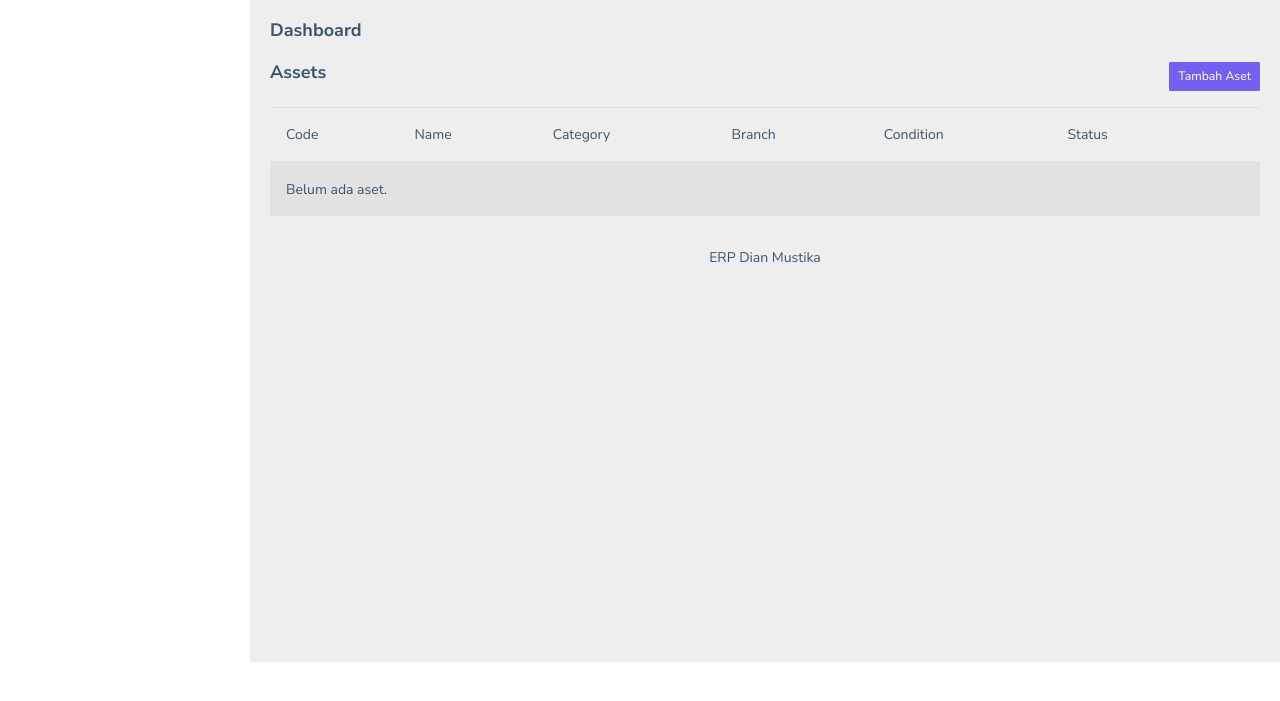
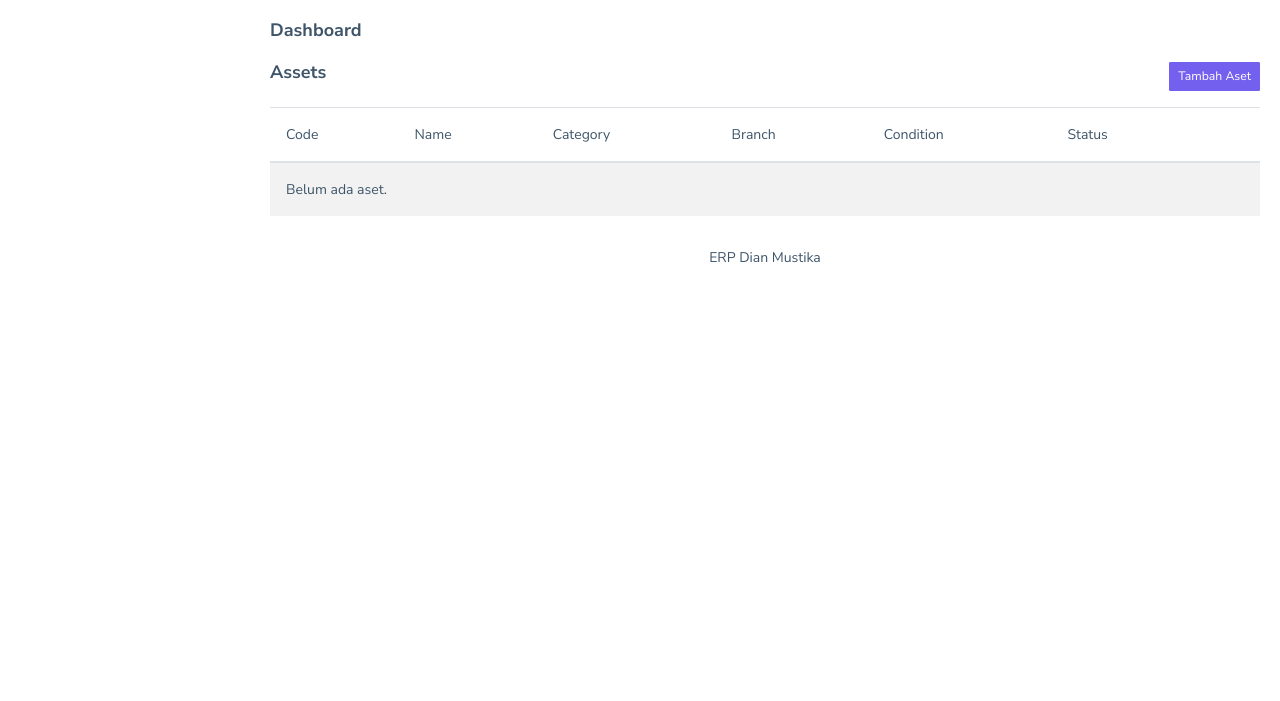
Before and after one commit to ardiandp/ERP, a Laravel app: template resources/views/assets/index.blade.php in a window 1280 px wide. Shown: the top 701 px of the page. Run offline with Laravel 12, Linux system fonts and the light colour scheme; the template is opened without the code that fills it, so the values that code supplies are empty.

Commit message:
feat: white content background and enable desktop sidebar toggle

```diff
--- a/public/theme/matrix-admin/matrix-compat.css
+++ b/public/theme/matrix-admin/matrix-compat.css
@@ -131,3 +131,9 @@
 
 .g-3 { margin-top: -1rem !important; }
 .g-3 > * { margin-top: 1rem !important; }
+
+/* ---------- Content background (white) ---------- */
+body,
+.page-wrapper {
+    background-color: #ffffff;
+}
--- a/resources/views/layouts/app.blade.php
+++ b/resources/views/layouts/app.blade.php
@@ -27,7 +27,9 @@
                 </a>
             </div>
             <div class="navbar-collapse collapse" id="navbarSupportedContent">
-                <ul class="navbar-nav float-left mr-auto"></ul>
+                <ul class="navbar-nav float-left mr-auto">
+                    <li class="nav-item d-none d-md-block"><a class="nav-link sidebartoggler waves-effect waves-light" href="javascript:void(0)" data-sidebartype="mini-sidebar"><i class="mdi mdi-menu font-24"></i></a></li>
+                </ul>
                 <ul class="navbar-nav float-right">
                     @php($unread = auth()->user()->unreadNotifications->count())
                     <li class="nav-item dropdown">
```
